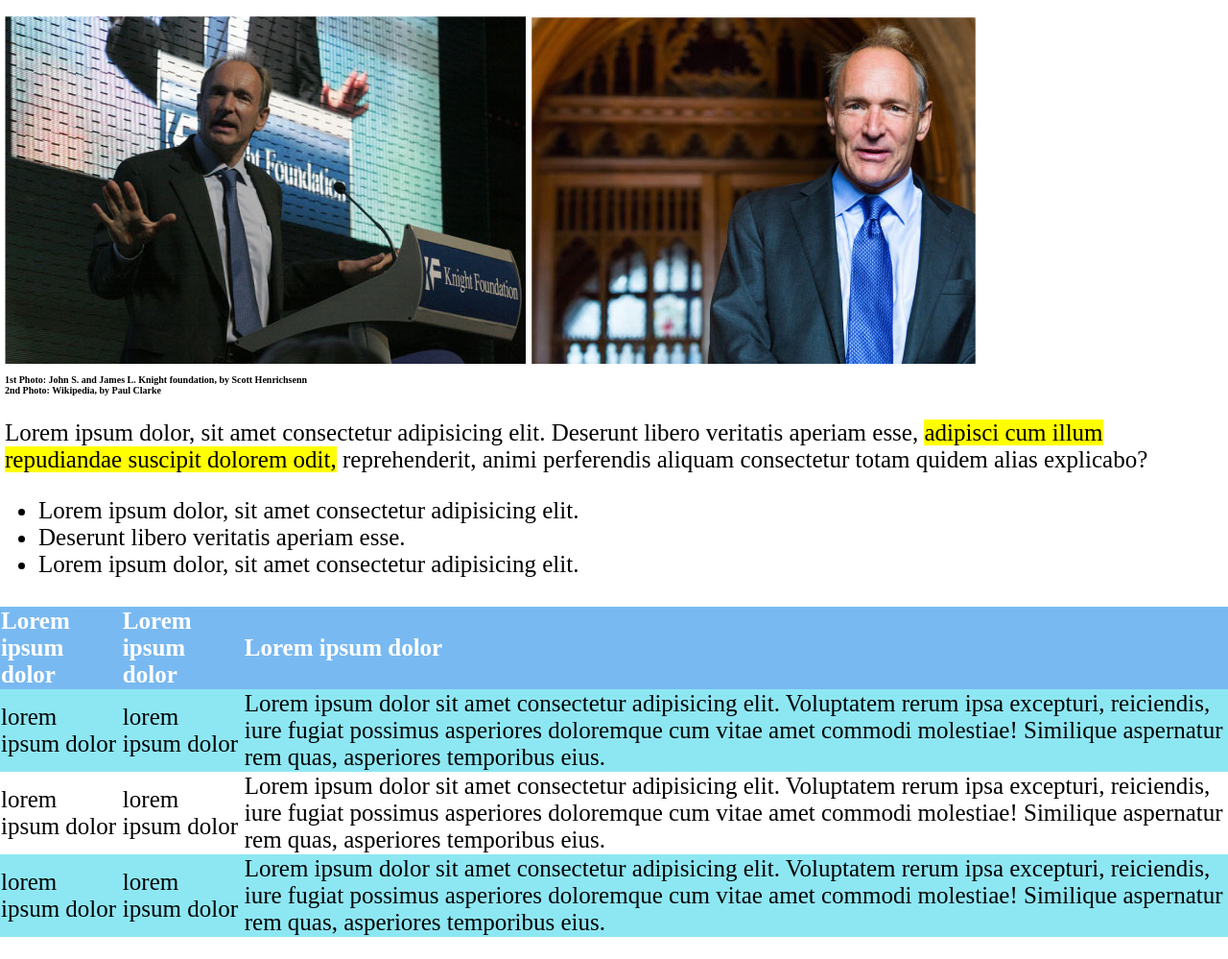
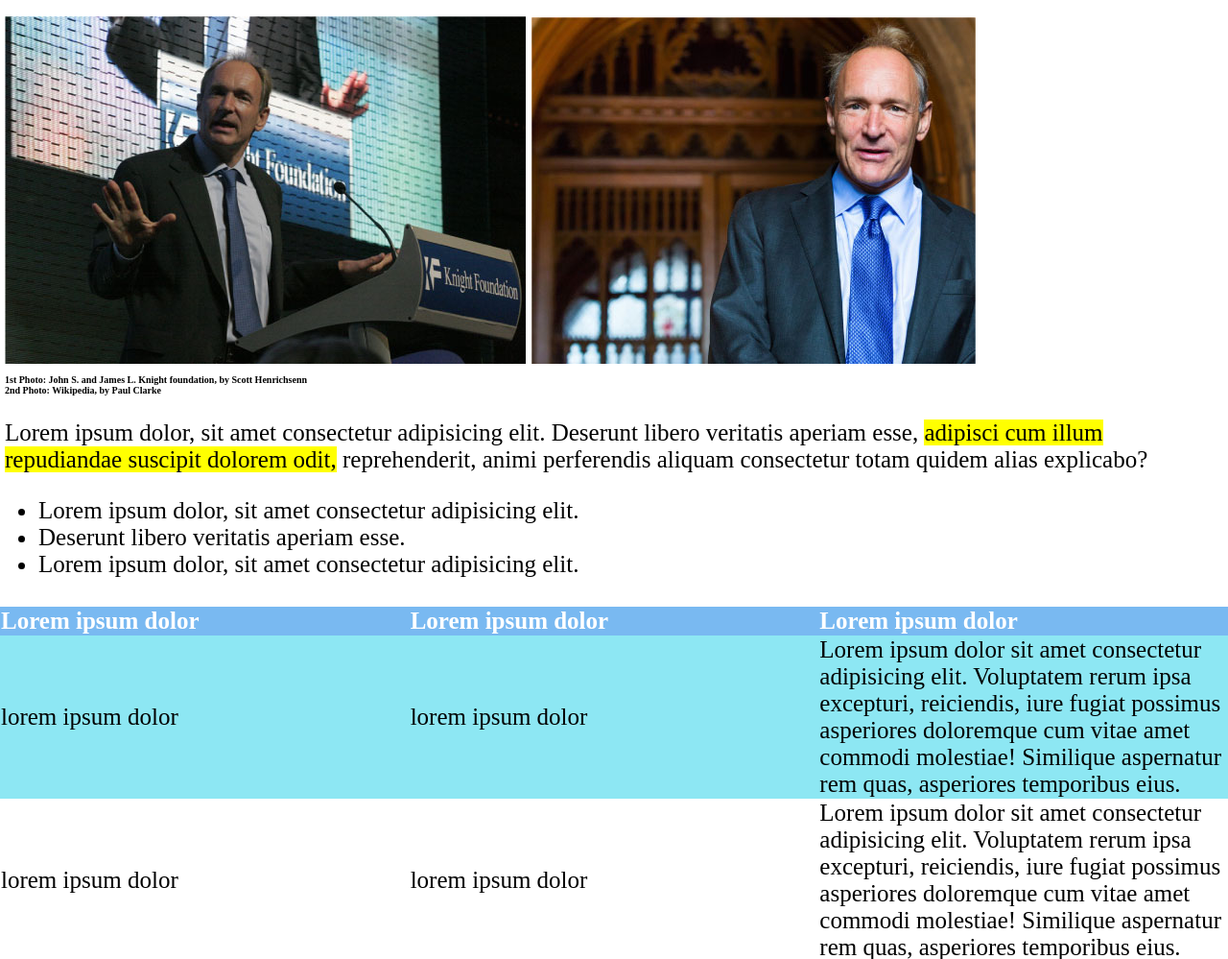
Before and after one commit to LupoArticoblu/html-css-booleaner, a plain HTML site: page index.html in a window 1280 px wide. Shown: the part 296-1295 px from the top of the page at 96% size. Drawn offline with Linux system fonts and the light colour scheme.

Commit message:
[fix] indentazione tabella

```diff
--- a/css/style.css
+++ b/css/style.css
@@ -57,6 +57,14 @@ thead{
   margin: auto;
 }
 
+th{
+  width: 33%;
+ }
+ td{
+  width: 33%;
+ }
+
+
 .dispari{
   background-color: rgb(141, 231, 243);
 }
```
